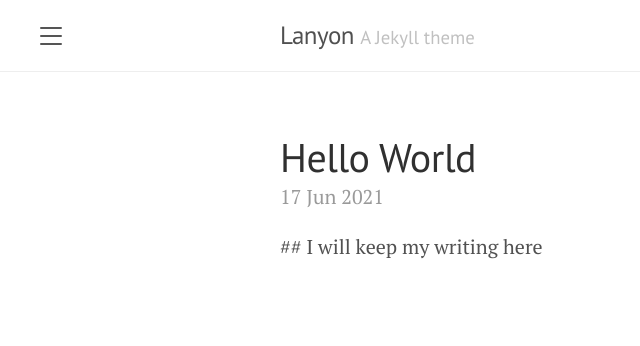
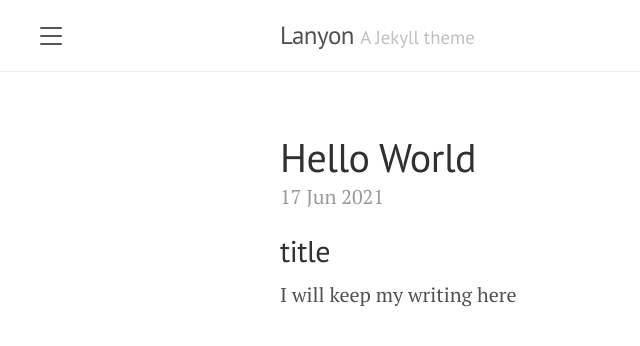
Before and after one commit to bakai/bakai.github.io, a Jekyll site: the page built from _posts/2021-06-17-hello-world.md, in a window 1280 px wide. Shown: the top 346 px of the page, without its empty margins (0-640 px from the left). Built offline with Jekyll 4.4.1, drawn with Linux system fonts in a browser that asks for light colours.

Commit message:
Update 2021-06-17-hello-world.md

```diff
--- a/_posts/2021-06-17-hello-world.md
+++ b/_posts/2021-06-17-hello-world.md
@@ -3,5 +3,5 @@ layout: post
 title: Hello World
 ---
 
-##
+## title
 I will keep my writing here
```
